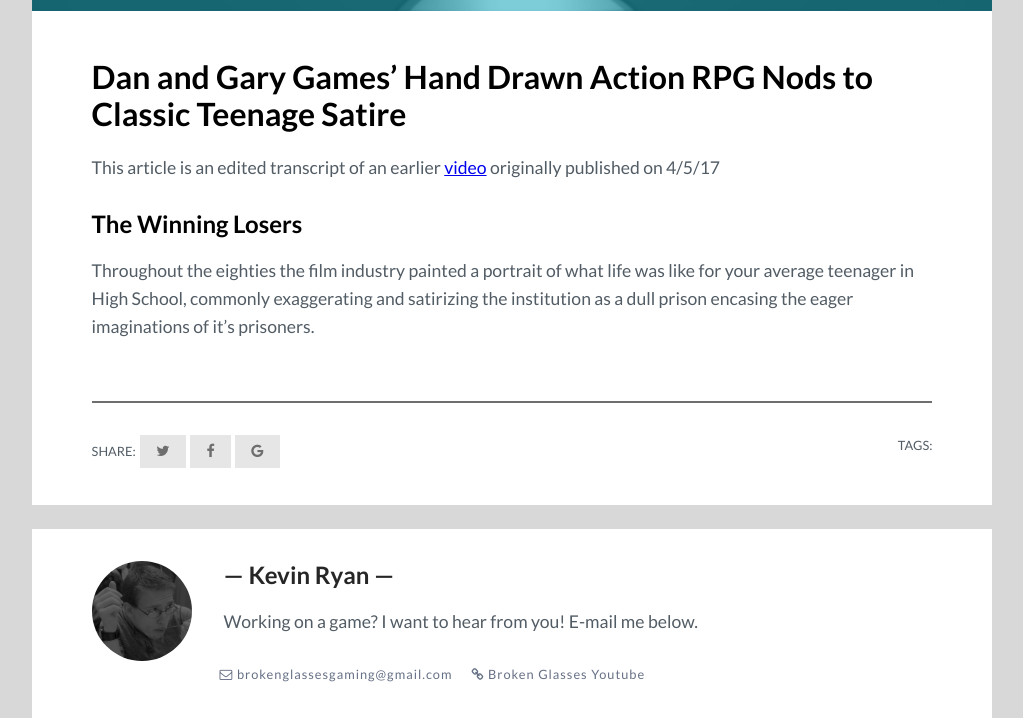
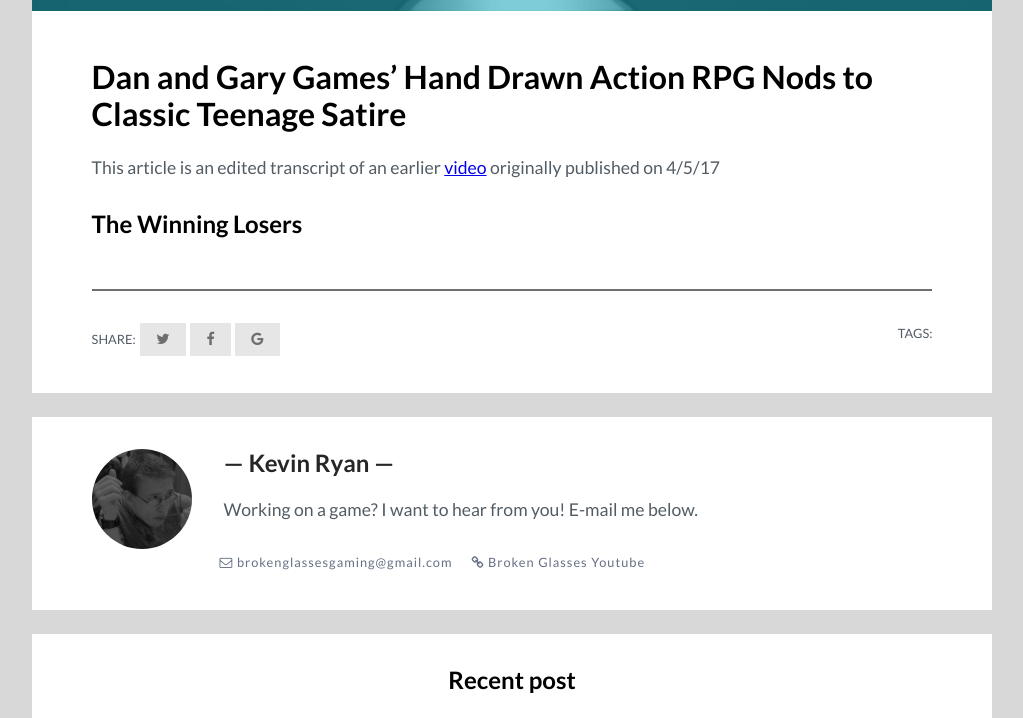
Before and after one commit to pizzapgh/broken_glasses, a Jekyll site: the page built from _posts/2017-12-06-super-daryl-deluxe-teaches-you-how-to-make-friends-and-save-the-world.markdown, in a window 1280 px wide and 900 px high, scrolled down 723 px, cut to the strip 0-718 px from the top of the window. Shown: the whole strip, without its empty margins (128-1151 px from the left). Built offline with Jekyll 4.4.1, drawn with Linux system fonts in a browser that asks for light colours; nearby versions of some CDN libraries; our own code applies the rules of GitHub Pages for plain Markdown files; comment, search, counter and statistics services are not loaded.

Commit message:
Updated Super Daryl Deluxe Teaches You How To Make Friends And Save The World

```diff
--- a/_posts/2017-12-06-super-daryl-deluxe-teaches-you-how-to-make-friends-and-save-the-world.markdown
+++ b/_posts/2017-12-06-super-daryl-deluxe-teaches-you-how-to-make-friends-and-save-the-world.markdown
@@ -9,5 +9,3 @@ image: "/uploads/Image73.jpg"
 This article is an edited transcript of an earlier [video](https://www.youtube.com/watch?v=RkOPysxAm74) originally published on 4/5/17
 
 ## The Winning Losers
-
-Throughout the eighties the film industry painted a portrait of what life was like for your average teenager in High School, commonly exaggerating and satirizing the institution as a dull prison encasing the eager imaginations of it's prisoners.
```
